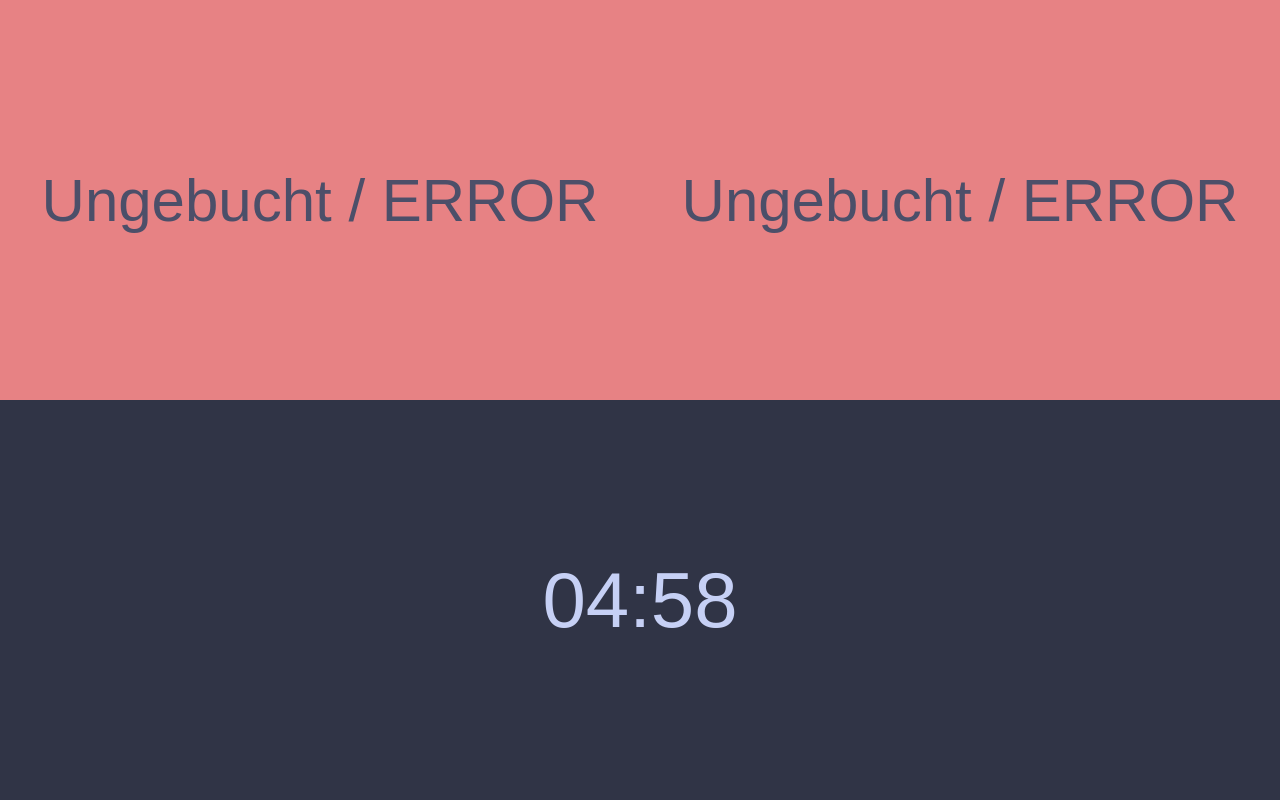
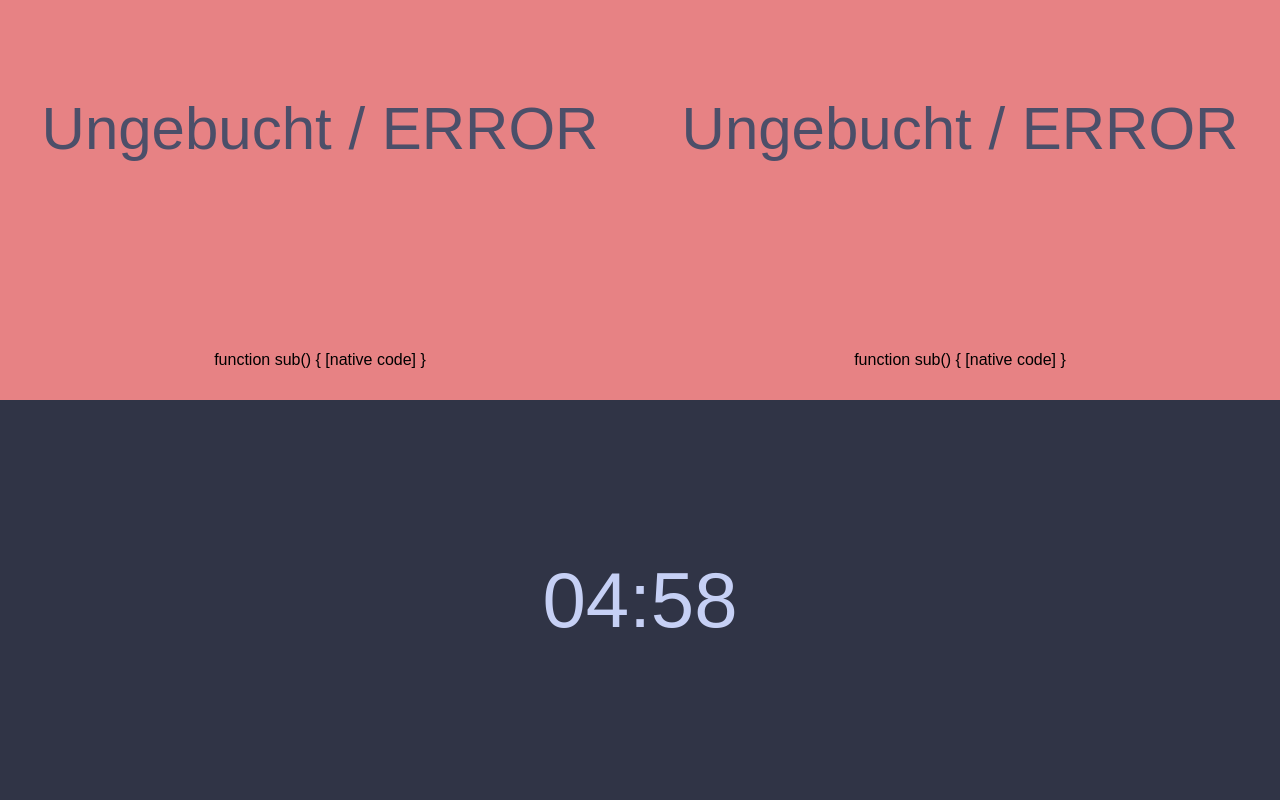
Before and after one commit to mosstuff/KatherinenGymnasium_Flugsimulator_Buchungssystem, a Flask app: page /instructor/kampfjet in a window 1280 px wide. Run offline with Flask 3, Linux system fonts and the light colour scheme; tables that the repository leaves empty hold one stand-in row (values such as "Sample post").

Commit message:
Varius fixes

```diff
--- a/main.py
+++ b/main.py
@@ -11,7 +11,7 @@ def initialize_database():
     with sqlite3.connect('booking.db') as conn:
         c = conn.cursor()
         c.execute('''CREATE TABLE IF NOT EXISTS bookings
-                     (id INTEGER PRIMARY KEY AUTOINCREMENT, name TEXT, ph_desc TEXT, activity TEXT, timeslot TEXT, qr_code TEXT, status TEXT)''')
+                     (id INTEGER PRIMARY KEY AUTOINCREMENT, name TEXT, ph_desc TEXT, activity TEXT, timeslot TEXT, qr_code TEXT, status TEXT, subactivity TEXT)''')
         conn.commit()
 
 # Check if the database file exists, if not, create the database
@@ -29,7 +29,10 @@ def get_next_10_minute_range():
     next_time10 = current_time.replace(hour=current_hour, minute=next_10_minutes, second=0, microsecond=0)
 
     next_20_minutes = (current_time.minute // 10 + 1) * 10 + 10
-    if next_20_minutes >= 60:
+    if next_20_minutes > 60:
+        next_20_minutes -= 60
+
+    elif next_20_minutes == 60:
         next_20_minutes -= 60
         current_hour += 1
     next_time20 = current_time.replace(hour=current_hour, minute=next_20_minutes, second=0, microsecond=0)
@@ -89,10 +92,10 @@ def get_next_time_slot():
     # Get the next available time slot for the selected activity
     with sqlite3.connect('booking.db') as conn:
         c = conn.cursor()
-        c.execute("SELECT name, status, ph_desc  FROM bookings WHERE activity = ? AND timeslot = ?", (activity, next_time))
+        c.execute("SELECT name, status, ph_desc, subactivity FROM bookings WHERE activity = ? AND timeslot = ?", (activity, next_time))
         row = c.fetchone()
         if row:
-            return jsonify({'name': row[0], 'status': row[1], 'ph_desc': row[2]})
+            return jsonify({'name': row[0], 'status': row[1], 'ph_desc': row[2], 'sub': row[3]})
         else:
             return jsonify('None')
 
@@ -106,10 +109,10 @@ def get_next_next_time_slot():
     # Get the next available time slot for the selected activity
     with sqlite3.connect('booking.db') as conn:
         c = conn.cursor()
-        c.execute("SELECT name, status, ph_desc  FROM bookings WHERE activity = ? AND timeslot = ?", (activity, next_time))
+        c.execute("SELECT name, status, ph_desc, subactivity FROM bookings WHERE activity = ? AND timeslot = ?", (activity, next_time))
         row = c.fetchone()
         if row:
-            return jsonify({'name': row[0], 'status': row[1], 'ph_desc': row[2]})
+            return jsonify({'name': row[0], 'status': row[1], 'ph_desc': row[2], 'sub': row[3]})
         else:
             return jsonify('None')
 
@@ -132,6 +135,7 @@ def booking():
     global booking_state
     global activity_form
     global timeslot_form
+    global subactivity_form
     if booking_state == None:
         booking_state = 0
     if request.method == 'POST':
@@ -141,13 +145,14 @@ def booking():
                 name = request.form['name']
                 ph_desc = request.form['ph_desc']
                 activity_form = request.form['activity']
+                subactivity_form = request.form['subactivity']
                 timeslot_form = request.form['timeslot']
                 qr_code = request.form['qr_code']
                 status = "Booked"
 
                 c = conn.cursor()
-                c.execute("INSERT INTO bookings (name, ph_desc, activity, timeslot, qr_code, status) VALUES (?, ?, ?, ?, ?, ?)",
-                          (name, ph_desc, activity_form, timeslot_form, qr_code, status))
+                c.execute("INSERT INTO bookings (name, ph_desc, activity, timeslot, qr_code, status, subactivity) VALUES (?, ?, ?, ?, ?, ?, ?)",
+                          (name, ph_desc, activity_form, timeslot_form, qr_code, status, subactivity_form))
                 conn.commit()
                 booking_state = 1
 
@@ -178,10 +183,11 @@ def booking_pd():
     global booking_state
     global activity_form
     global timeslot_form
+    global subactivity_form
     if booking_state == 0:
         return render_template('custompayinit.html')
     elif booking_state == 1:
-        return render_template('custompayoverw.html', activity=activity_form, slot=timeslot_form)
+        return render_template('custompayoverw.html', activity=activity_form, slot=timeslot_form, sub=subactivity_form)
     elif booking_state == 2:
         return render_template('custompayprice.html')
     elif booking_state == 3:
@@ -227,8 +233,8 @@ def get_timeslots():
 def get_bookings():
     with sqlite3.connect('booking.db') as conn:
         c = conn.cursor()
-        c.execute("SELECT name, ph_desc, activity, timeslot, status, qr_code FROM bookings ORDER BY timeslot ASC")
-        bookings = [{'name': row[0], 'ph_desc': row[1], 'activity': row[2], 'timeslot': row[3], 'status': row[4], 'qr_code': row[5]} for row in c.fetchall()]
+        c.execute("SELECT name, ph_desc, activity, timeslot, status, qr_code, subactivity FROM bookings ORDER BY timeslot ASC")
+        bookings = [{'name': row[0], 'ph_desc': row[1], 'activity': row[2], 'timeslot': row[3], 'status': row[4], 'qr_code': row[5], 'subactivity': row[6]} for row in c.fetchall()]
         return jsonify(bookings)
 
 @app.route('/remove_booking', methods=['DELETE'])
@@ -336,4 +342,5 @@ def info():
     return render_template('info.html')
 if __name__ == '__main__':
     booking_state = 0
+    #app.run(debug=True)
     serve(app, listen='*:5000')
--- a/templates/custompayoverw.html
+++ b/templates/custompayoverw.html
@@ -55,6 +55,7 @@
         <div id="solidColor"></div> <!-- Solid color layer -->
         <div id="content">
             <h1 id="text">Simulator: {{activity}}</h1> <!-- Text -->
+            <h1 id="text">Route: {{sub}}</h1>
             <h1 id="text">Zeitslot: {{slot}}</h1>
         </div>
     </div>
--- a/templates/instructor_kj.html
+++ b/templates/instructor_kj.html
@@ -69,16 +69,16 @@
     font-size: 50px;
     color: #4C4F69; /* Default text color */
     transition: color 0.5s ease;
+  }
 .break {
   flex-basis: 100%;
-  height: 0.1;
+  height: 0;
 }
-
 </style>
 </head>
 <body>
 <div class="container">
-  <div class="containercontainer"><div class="top-half_1" id="nameContainer"><div class="break"></div><div id="name"></div><div class="break"></div><div id="desc"></div></div><div class="top-half_2" id="fnameContainer"><div class="break"></div><div id="namel"></div><div class="break"></div><div id="descl"></div></div></div>
+  <div class="containercontainer"><div class="top-half_1" id="nameContainer"><div class="break"></div><div id="name"></div><div class="break"></div><div id="desc"></div><div class="break"></div><div id="route"></div></div><div class="top-half_2" id="fnameContainer"><div class="break"></div><div id="namel"></div><div class="break"></div><div id="descl"></div><div class="break"></div><div id="routel"></div></div></div>
   <div class="bottom-half" id="timerContainer">
     <span id="timer"></span>
     </a>
@@ -97,9 +97,10 @@
       .then(data => {
         // Display name in the top half
         document.getElementById('name').innerText = data.name;
+        document.getElementById('route').innerText = data.sub;
 
         if (data.ph_desc === undefined) {
-          document.getElementById('name').innerText = '';
+          document.getElementById('desc').innerText = '';
         } else {
           document.getElementById('desc').innerText = data.ph_desc;
         }
@@ -127,9 +128,11 @@
       .then(data => {
         // Display name in the top half
         document.getElementById('namel').innerText = data.name;
+        document.getElementById('routel').innerText = data.sub;
+
 
         if (data.ph_desc === undefined) {
-          document.getElementById('namel').innerText = '';
+          document.getElementById('descl').innerText = '';
         } else {
           document.getElementById('descl').innerText = data.ph_desc;
         }
```
Also changed, not shown: datething.py (+6 -1 lines), templates/booking.html (+11 -2 lines), templates/instructor_pp.html (+5 -2 lines).
